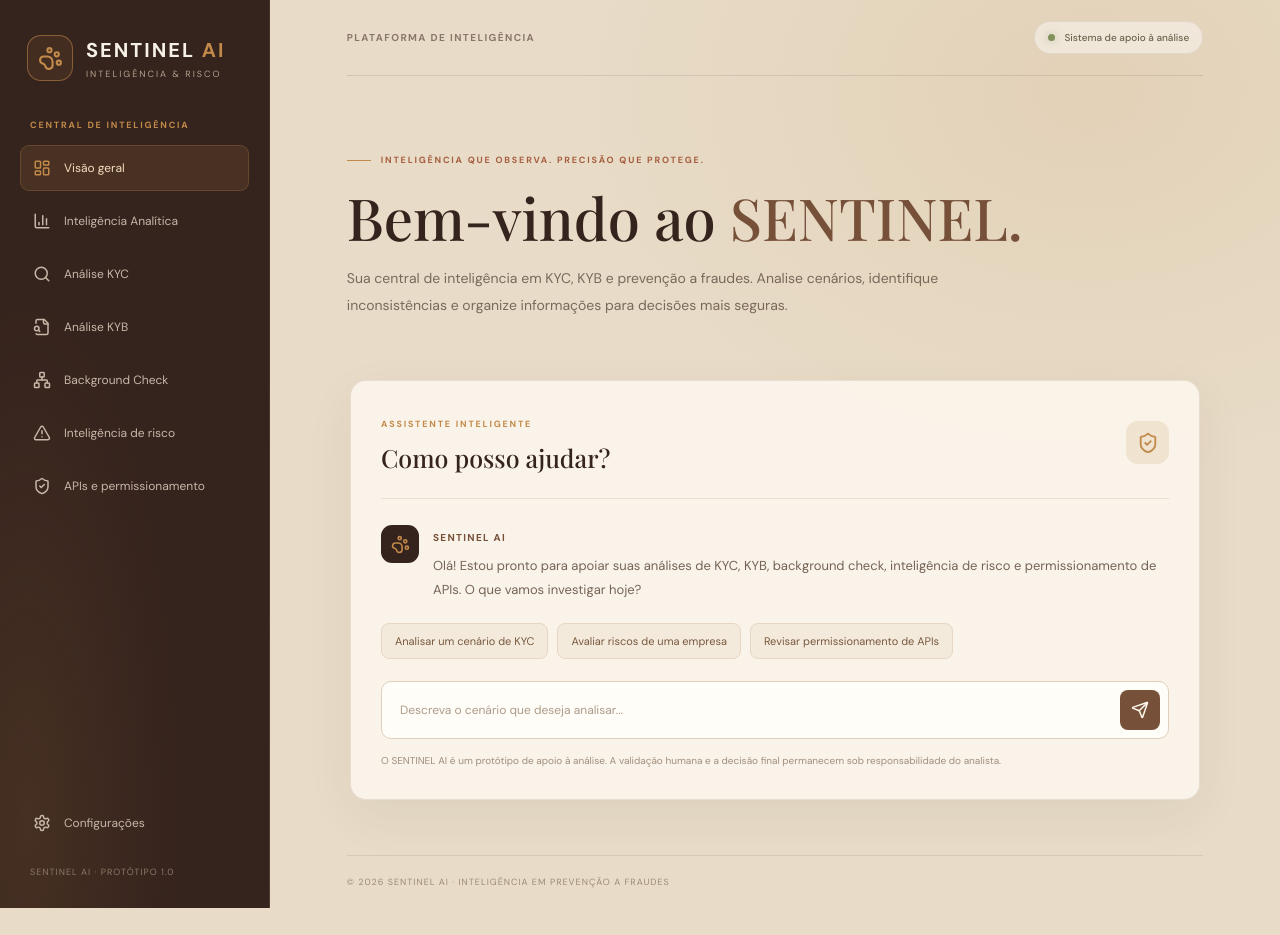
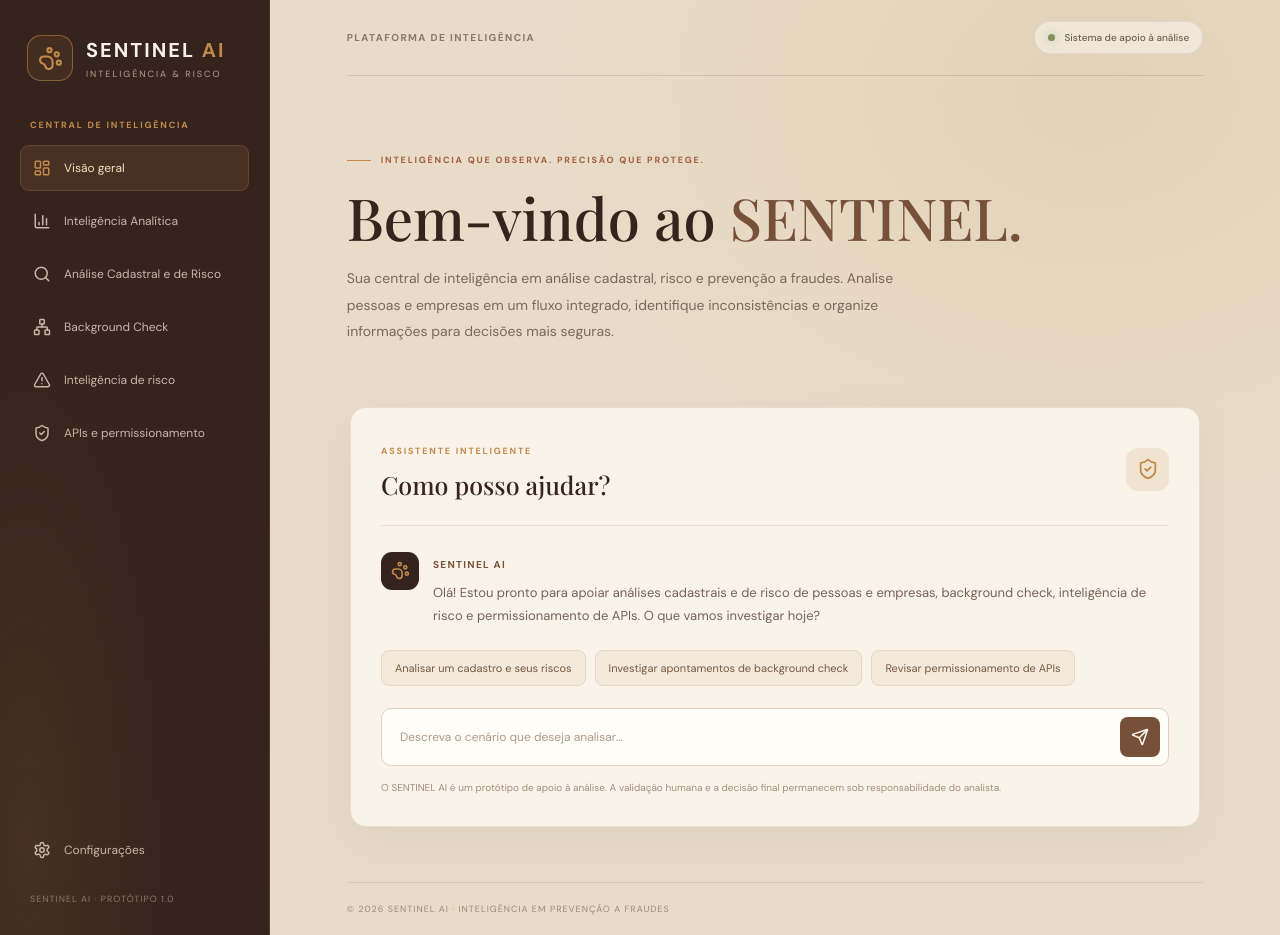
Before and after one commit to amandassr/sentinel-ai-frontend, a React (Vite) app: page / in a window 1280 px wide. Before the commit the page ends 908 px from the top, so only its background shows below. Built offline with nearby package versions, Linux system fonts and the light colour scheme; a web font is replaced by a local one.

Commit message:
Unify KYC and KYB into one cadastral risk analysis module

```diff
--- a/src/App.jsx
+++ b/src/App.jsx
@@ -8,8 +8,7 @@ import AnalyticsWorkspace from "./modules/analytics/AnalyticsWorkspace";
 const modules = [
   { name: "Visão geral", icon: LayoutDashboard },
   { name: "Inteligência Analítica", icon: BarChart3 },
-  { name: "Análise KYC", icon: Search },
-  { name: "Análise KYB", icon: FileSearch },
+  { name: "Análise Cadastral e de Risco", icon: Search },
   { name: "Background Check", icon: Network },
   { name: "Inteligência de risco", icon: AlertTriangle },
   { name: "APIs e permissionamento", icon: ShieldCheck }
@@ -52,7 +51,7 @@ export default function App() {
           <section className="welcome">
             <div className="eyebrow"><span /> INTELIGÊNCIA QUE OBSERVA. PRECISÃO QUE PROTEGE.</div>
             <h2>Bem-vindo ao <em>SENTINEL.</em></h2>
-            <p>Sua central de inteligência em KYC, KYB e prevenção a fraudes. Analise cenários, identifique inconsistências e organize informações para decisões mais seguras.</p>
+            <p>Sua central de inteligência em análise cadastral, risco e prevenção a fraudes. Analise pessoas e empresas em um fluxo integrado, identifique inconsistências e organize informações para decisões mais seguras.</p>
           </section>
         )}
 
@@ -75,10 +74,10 @@ export default function App() {
             </div>
             <div className="assistant-message">
               <div className="assistant-avatar"><PawPrint size={19} /></div>
-              <div><strong>SENTINEL AI</strong><p>Olá! Estou pronto para apoiar suas análises de KYC, KYB, background check, inteligência de risco e permissionamento de APIs. O que vamos investigar hoje?</p></div>
+              <div><strong>SENTINEL AI</strong><p>Olá! Estou pronto para apoiar análises cadastrais e de risco de pessoas e empresas, background check, inteligência de risco e permissionamento de APIs. O que vamos investigar hoje?</p></div>
             </div>
             <div className="suggestions">
-              {["Analisar um cenário de KYC", "Avaliar riscos de uma empresa", "Revisar permissionamento de APIs"].map((item) => <button key={item} onClick={() => setMessage(item)}>{item}</button>)}
+              {["Analisar um cadastro e seus riscos", "Investigar apontamentos de background check", "Revisar permissionamento de APIs"].map((item) => <button key={item} onClick={() => setMessage(item)}>{item}</button>)}
             </div>
             <form className="chat-input" onSubmit={(e) => e.preventDefault()}>
               <input value={message} onChange={(e) => setMessage(e.target.value)} placeholder="Descreva o cenário que deseja analisar..." />
```
